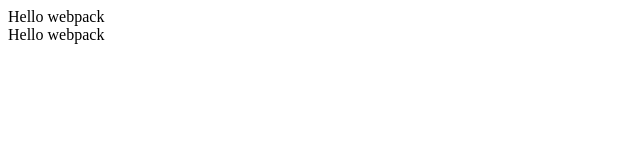
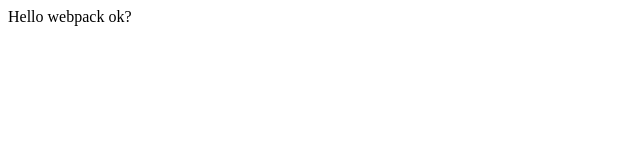
Before and after one commit to black-mama/webpack-demo, a website with bundled scripts: page dist/index.html in a window 1280 px wide. Shown: the whole page, without its empty margins (0-640 px from the left). Built offline with nearby package versions, Linux system fonts and the light colour scheme.

Commit message:
创建一个bundle

```diff
--- a/package.json
+++ b/package.json
@@ -12,5 +12,8 @@
   "devDependencies": {
     "webpack": "^5.4.0",
     "webpack-cli": "^4.2.0"
+  },
+  "dependencies": {
+    "lodash": "^4.17.20"
   }
 }
--- a/src/index.js
+++ b/src/index.js
@@ -1,8 +1,9 @@
+import _ from "lodash"
 function component() {
     const element = document.createElement('div');
 
     // lodash（目前通过一个 script 引入）对于执行这一行是必需的
-    element.innerHTML = _.join(['Hello', 'webpack'], ' ');
+    element.innerHTML = _.join(['Hello', 'webpack','ok?'], ' ');
 
     return element;
 }
```
Also changed, not shown: dist/index.html, dist/main.js (added), dist/main.js.LICENSE.txt (added), 1 other file.
